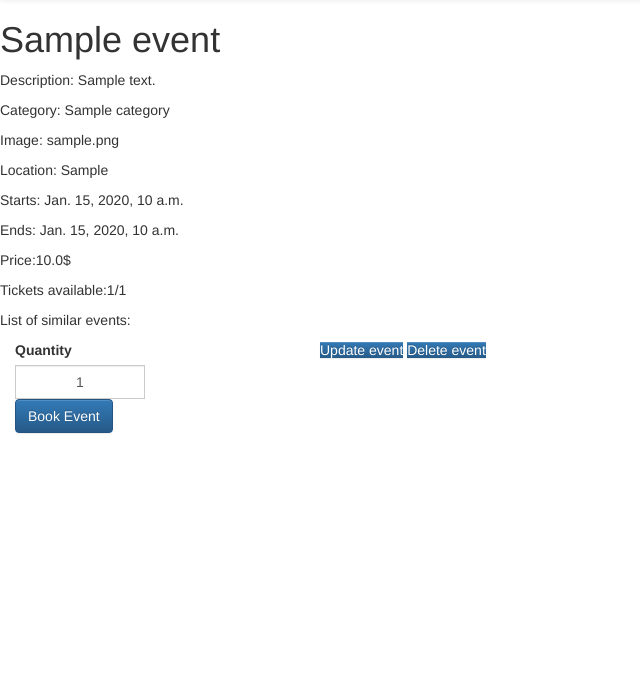
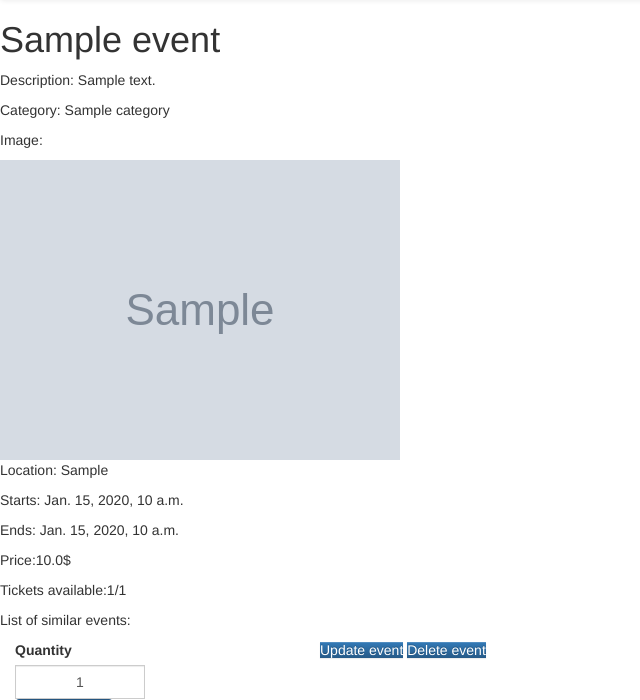
Before and after one commit to aslaugsol/Verkl2, a Django app: page /events/1 in a window 1280 px wide. Shown: the part 52-752 px from the top of the page, without its empty margins (0-640 px from the left). Run offline with Django 4.2, Linux system fonts and the light colour scheme; tables that the repository leaves empty hold one stand-in row (values such as "Sample post"); grey boxes marked "Sample" are stand-in pictures.

Commit message:
Update event_details.html

```diff
--- a/django_projects/Event_driven/templates/events/event_details.html
+++ b/django_projects/Event_driven/templates/events/event_details.html
@@ -3,7 +3,8 @@
     <h1>{{ event.name }}</h1>
     <p>Description: {{ event.description }}</p>
     <p>Category: {{ event.categoryy }}</p>
-    <p>Image: {{ event.image }}</p>
+    <p>Image:</p>
+    <img src="{{ event.image }}" class="profile-image"/>
     <p>Location: {{ event.location }}</p>
     <p>Starts: {{ event.start_date }}</p>
     <p>Ends: {{ event.end_date }}</p>
```
